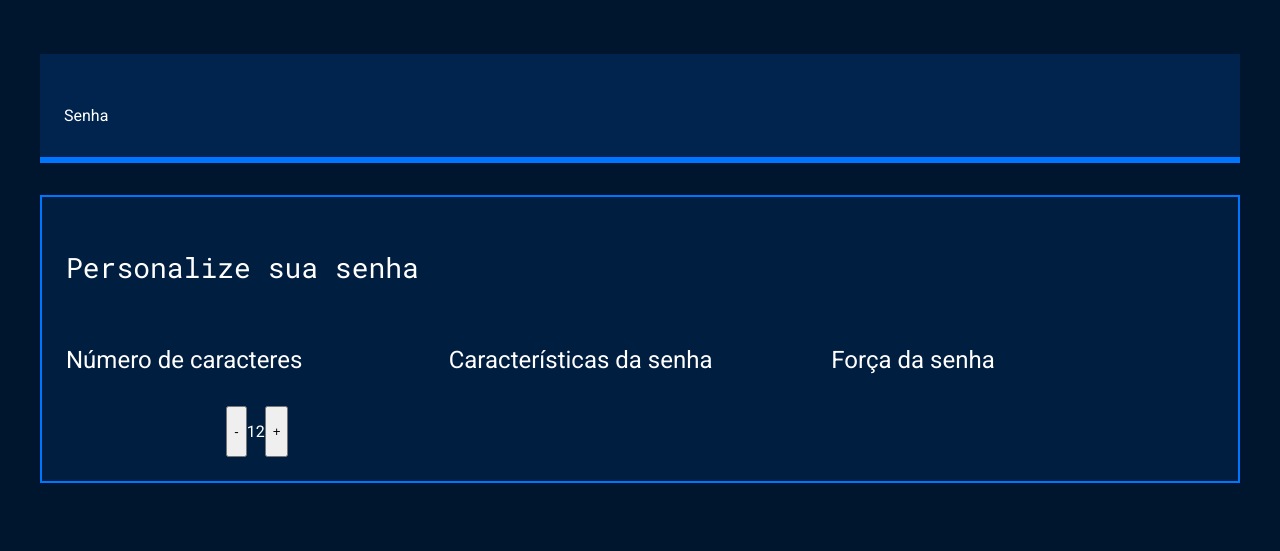
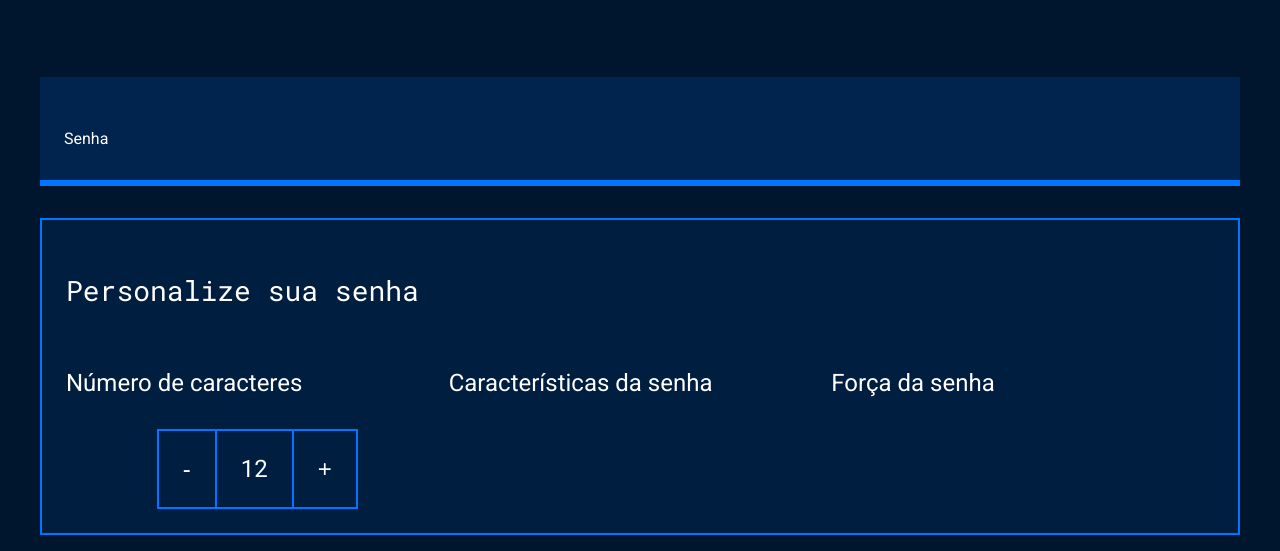
Before and after one commit to Luis-Travensoli/Senhas-seguras, a plain HTML site: page index.html in a window 1280 px wide. Shown: the part 249-800 px from the top of the page. Drawn offline with Linux system fonts and the light colour scheme.

Commit message:
antomho preto

```diff
--- a/style.css
+++ b/style.css
@@ -91,6 +91,22 @@
 }
 
 .parametro-senha__botao{
+    background-color: var(--fundo-texto);
+    color: var(--branco);
+    border: 2px solid var(--borda);
+    padding: 24px;
+    font-size: 24px;
+}
+
+.parametro-senha__texto{
+    padding: 24px;
+    border-top: 2px solid var(--borda);
+    border-bottom: 2px solid var(--borda);
+    margin: 0;
+    font-size: 24px;
+}
+
+.parametro-senha__botao{
 
 }
 .parametro-senha__texto{
```
Also changed, not shown: unlock.svg (added).
